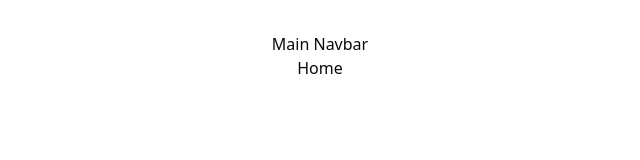
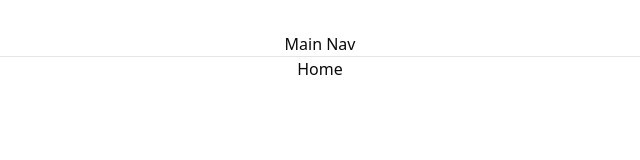
Before and after one commit to PeerapatAtta/React_MERN_Camping, a React (Vite) app in the folder client/: page / in a window 1280 px wide. Shown: the top 160 px of the page, without its empty margins (320-960 px from the left). Built offline with nearby package versions, Linux system fonts and the light colour scheme.

Commit message:
3. React Router v7

```diff
--- /dev/null
+++ b/client/src/layouts/Layout.jsx
@@ -0,0 +1,14 @@
+import React from 'react'
+import { Outlet } from 'react-router'
+
+const Layout = () => {
+    return (
+        <div>
+            <h1>Main Nav</h1>
+            <hr />
+            <Outlet />
+        </div>
+    )
+}
+
+export default Layout
--- /dev/null
+++ b/client/src/layouts/LayoutAdmin.jsx
@@ -0,0 +1,14 @@
+import React from 'react'
+import { Outlet } from 'react-router'
+
+const LayoutAdmin = () => {
+  return (
+    <div>
+        <h1>AdminNavbar</h1>
+        <hr />
+        <Outlet />
+        </div>
+  )
+}
+
+export default LayoutAdmin
--- a/client/src/routes/AppRoutes.jsx
+++ b/client/src/routes/AppRoutes.jsx
@@ -1,3 +1,5 @@
+import Layout from '@/layouts/Layout';
+import LayoutAdmin from '@/layouts/LayoutAdmin';
 import About from '@/pages/About';
 import Dashboard from '@/pages/admin/Dashboard';
 import Manage from '@/pages/admin/Manage';
@@ -11,21 +13,13 @@ const AppRoutes = () => {
     <BrowserRouter>
       <Routes>
         {/* Public */}
-        <Route path="/" element={
-          <>
-            <h1>Main Navbar</h1>
-            <Outlet />
-          </>}>
-          <Route index element={<Home/>} />
+        <Route  element={<Layout/>}>
+          <Route path="/" element={<Home/>} />
            <Route path="about" element={<About/>} />
         </Route>
 
         {/* Private */}
-        <Route path="admin" element={
-          <>
-            <h1>Admin Navbar</h1>
-            <Outlet />
-          </>}>
+        <Route path="admin" element={<LayoutAdmin/>}>
           <Route index element={<Dashboard/>} />
           <Route path="manage" element={<Manage/>} />
         </Route>
```
